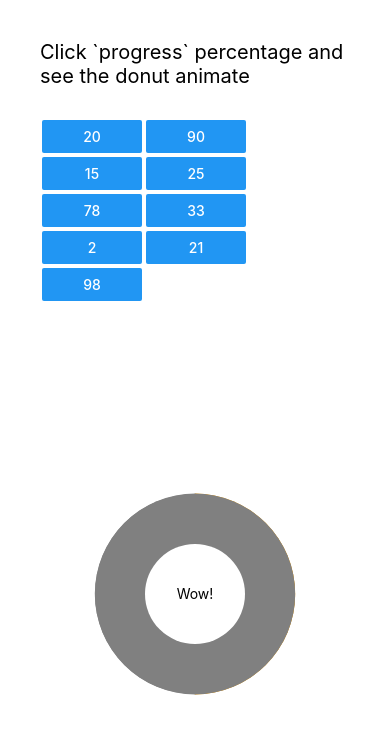
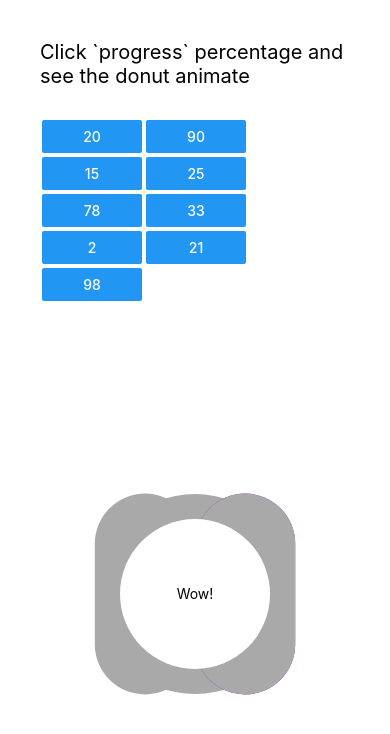
Before and after one commit to ankeetmaini/rn-animation-circular-progress, a React Native app: screen / in a window 390 px wide. Shown: the top 734 px of the page. Built offline with nearby package versions, Linux system fonts and the light colour scheme.

Commit message:
More props and some cleanup

```diff
--- a/App.tsx
+++ b/App.tsx
@@ -40,12 +40,13 @@ export default function App() {
         </View>
       </View>
       <Root
-        activeColor="orange"
-        passiveColor="grey"
+        activeColor="darkviolet"
+        passiveColor="darkgrey"
         baseColor="white"
-        width={10}
+        width={50}
         done={done}
         radius={100}
+        duration={1200}
       >
         <Text>Wow!</Text>
       </Root>
--- a/src/Root.tsx
+++ b/src/Root.tsx
@@ -1,6 +1,5 @@
-import React, { FunctionComponent, useRef, useEffect, useState } from "react";
+import React, { FunctionComponent, useEffect } from "react";
 import { StyleSheet, View, Animated, Easing } from "react-native";
-const RADIUS = 100;
 type Props = {
   activeColor: string;
   passiveColor: string;
@@ -8,30 +7,32 @@ type Props = {
   width: number;
   radius: number;
   done: number;
+  duration: number;
 };
+
 const Root: FunctionComponent<Props> = ({
   activeColor,
   passiveColor,
+  baseColor,
   radius,
   done,
-  baseColor,
   width,
+  duration,
   children
 }) => {
-  const initialValue1 = done >= 50 ? 0 : 180;
-  const initialValue2 = done >= 50 ? 0 : 180;
-  const initialValue3 = 0;
-  const animatedValue1 = new Animated.Value(initialValue1);
-  const animatedValue2 = new Animated.Value(initialValue2);
-  const animatedValue3 = new Animated.Value(initialValue3);
-  const timePerDegree = 2000 / 360;
+  const initialValueHalfCircle = done >= 50 ? 0 : 180;
+  const initialValueInnerCircle = 0;
+  const animatedValue1 = new Animated.Value(initialValueHalfCircle);
+  const animatedValue2 = new Animated.Value(initialValueHalfCircle);
+  const animatedValue3 = new Animated.Value(initialValueInnerCircle);
+  const timePerDegree = duration / 360;
   const color1 = activeColor;
   const color2 = done >= 50 ? activeColor : passiveColor;
 
   const firstAnimation = () => {
-    animatedValue1.setValue(initialValue1);
-    animatedValue2.setValue(initialValue2);
-    animatedValue3.setValue(initialValue3);
+    animatedValue1.setValue(initialValueHalfCircle);
+    animatedValue2.setValue(initialValueHalfCircle);
+    animatedValue3.setValue(initialValueInnerCircle);
 
     Animated.parallel([
       Animated.timing(animatedValue1, {
@@ -43,7 +44,6 @@ const Root: FunctionComponent<Props> = ({
       Animated.timing(animatedValue2, {
         toValue: 180 + (done - 50) * 3.6,
         duration: (180 + (done - 50) * 3.6) * timePerDegree,
-        // duration: 180 * timePerDegree,
         useNativeDriver: true,
         easing: Easing.linear
       }),
@@ -51,7 +51,6 @@ const Root: FunctionComponent<Props> = ({
         toValue: (done - 50) * 3.6,
         delay: 180 * timePerDegree,
         duration: timePerDegree * ((done - 50) * 3.6),
-        // duration: 180 * timePerDegree,
         useNativeDriver: true,
         easing: Easing.linear
       })
@@ -59,9 +58,9 @@ const Root: FunctionComponent<Props> = ({
   };
 
   const secondAnimation = () => {
-    animatedValue1.setValue(initialValue1);
-    animatedValue2.setValue(initialValue2);
-    animatedValue3.setValue(initialValue3);
+    animatedValue1.setValue(initialValueHalfCircle);
+    animatedValue2.setValue(initialValueHalfCircle);
+    animatedValue3.setValue(initialValueInnerCircle);
     Animated.timing(animatedValue2, {
       toValue: 180 + done * 3.6,
       duration: done * 3.6 * timePerDegree,
@@ -83,11 +82,12 @@ const Root: FunctionComponent<Props> = ({
       style={[
         styles.half,
         { backgroundColor: color, borderColor: color },
+        { width: radius, height: radius * 2, borderRadius: radius },
         {
           transform: [
-            { translateX: RADIUS / 2 },
+            { translateX: radius / 2 },
             ...transforms,
-            { translateX: -RADIUS / 2 },
+            { translateX: -radius / 2 },
             { scale: 1.004 }
           ]
         },
@@ -117,10 +117,15 @@ const Root: FunctionComponent<Props> = ({
 
   return (
     <View style={styles.container} key={done}>
-      <View style={[styles.outer, { backgroundColor: passiveColor }]}>
+      <View
+        style={[
+          styles.outer,
+          { backgroundColor: passiveColor },
+          { borderRadius: radius, height: radius * 2, width: radius * 2 }
+        ]}
+      >
         {renderHalf(color1, [{ rotate: rotate1 }])}
         {renderHalf(color2, [{ rotate: rotate2 }])}
-        {/* to hide the active elements */}
         {renderHalf(passiveColor, [{ rotate: rotate3 }], {
           elevation: elevation3
         })}
@@ -128,8 +133,8 @@ const Root: FunctionComponent<Props> = ({
           style={[
             {
               backgroundColor: baseColor,
-              width: radius,
-              height: radius,
+              width: 2 * radius - width,
+              height: 2 * radius - width,
               borderRadius: radius,
               elevation: 1000,
               display: "flex",
@@ -154,9 +159,6 @@ const styles = StyleSheet.create({
     justifyContent: "center"
   },
   outer: {
-    borderRadius: RADIUS,
-    height: RADIUS * 2,
-    width: RADIUS * 2,
     position: "relative",
     justifyContent: "center",
     alignItems: "center"
@@ -165,9 +167,6 @@ const styles = StyleSheet.create({
     position: "absolute",
     left: 0,
     top: 0,
-    width: RADIUS,
-    height: RADIUS * 2,
-    borderRadius: RADIUS,
     borderTopRightRadius: 0,
     borderBottomRightRadius: 0
   }
```
